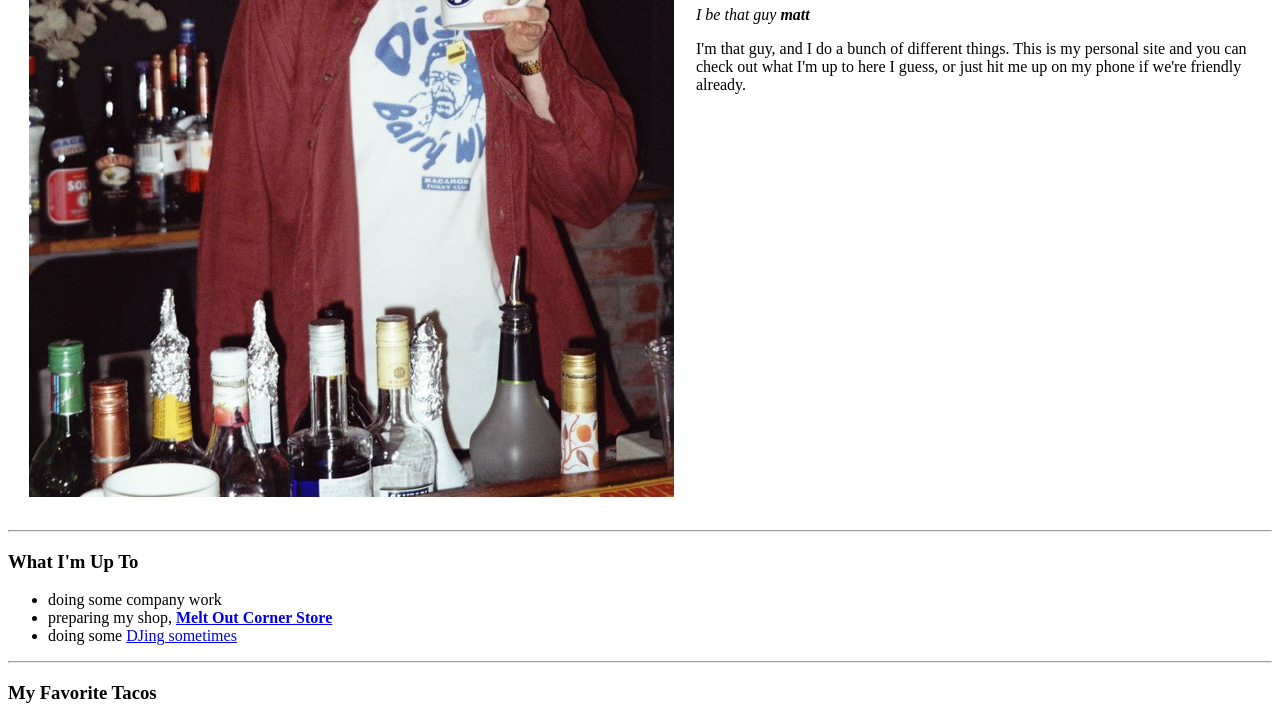
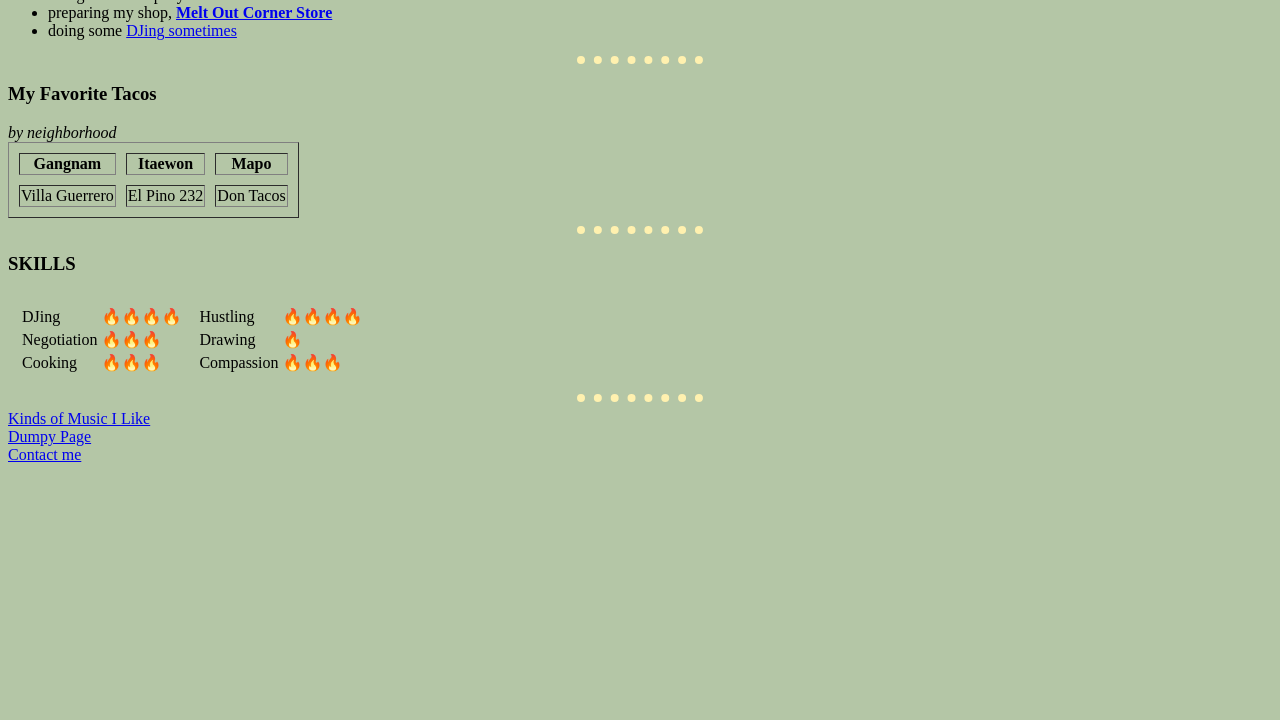
Before and after one commit to mxttlo/personalsite, a plain HTML site: page index.html in a window 1280 px wide. Shown: the part 493-1213 px from the top of the page. After the commit the page ends 973 px from the top, so only its background shows below. Drawn offline with Linux system fonts and the light colour scheme.

Commit message:
Did some basic CSS

```diff
--- a/index.html
+++ b/index.html
@@ -4,8 +4,24 @@
 <head>
   <meta charset="utf-8">
   <title>Matt's Personal Site</title>
+<style>
+
+  body {
+  background-color: #B4C6A6;
+  }
+  hr {
+  border-style: dotted none none;
+  height: 0px;
+  width: 10%;
+  border-width: 8px;
+  border-color: #FFF1AF;
+  }
+  img {
+    height: 350px;
+  }
+
+</style>
 </head>
-
 <body>
   <table cellspacing="20">
     <tr>
@@ -93,7 +109,6 @@
   <a href="music.html">Kinds of Music I Like</a><br>
   <a href="Dumpy Page.html">Dumpy Page</a><br>
   <a href="contact.html">Contact me</a></p>
-
 </body>
 
 </html>
```
